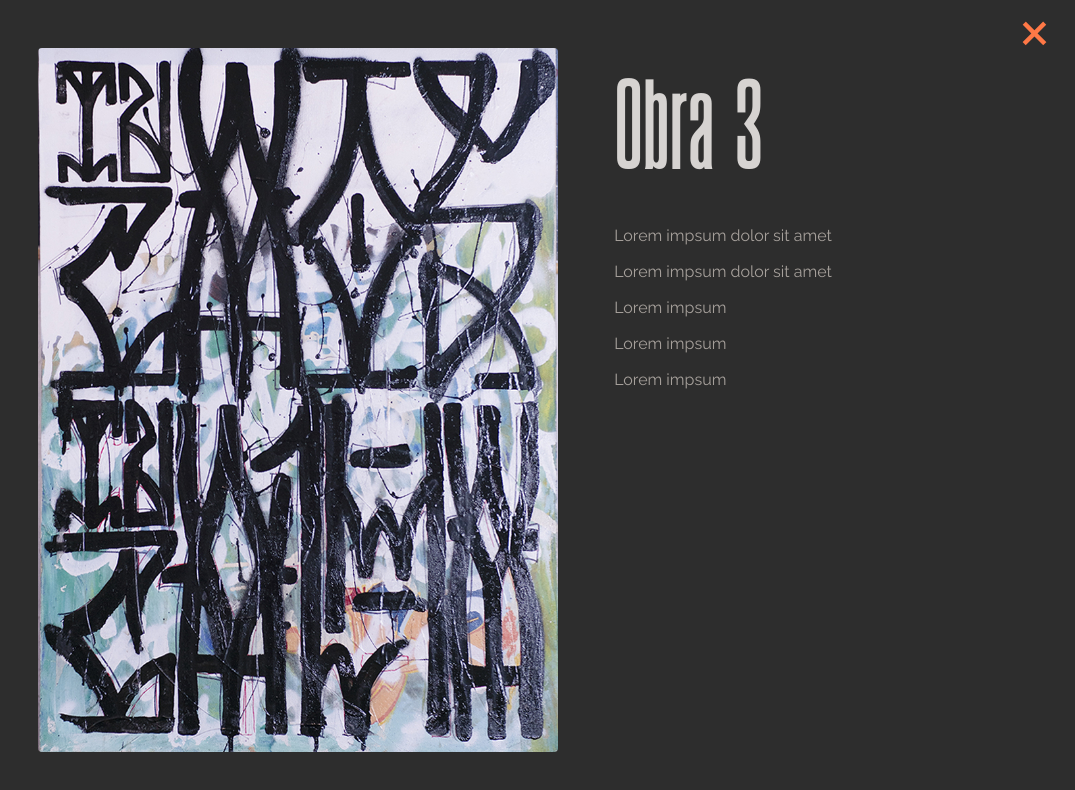
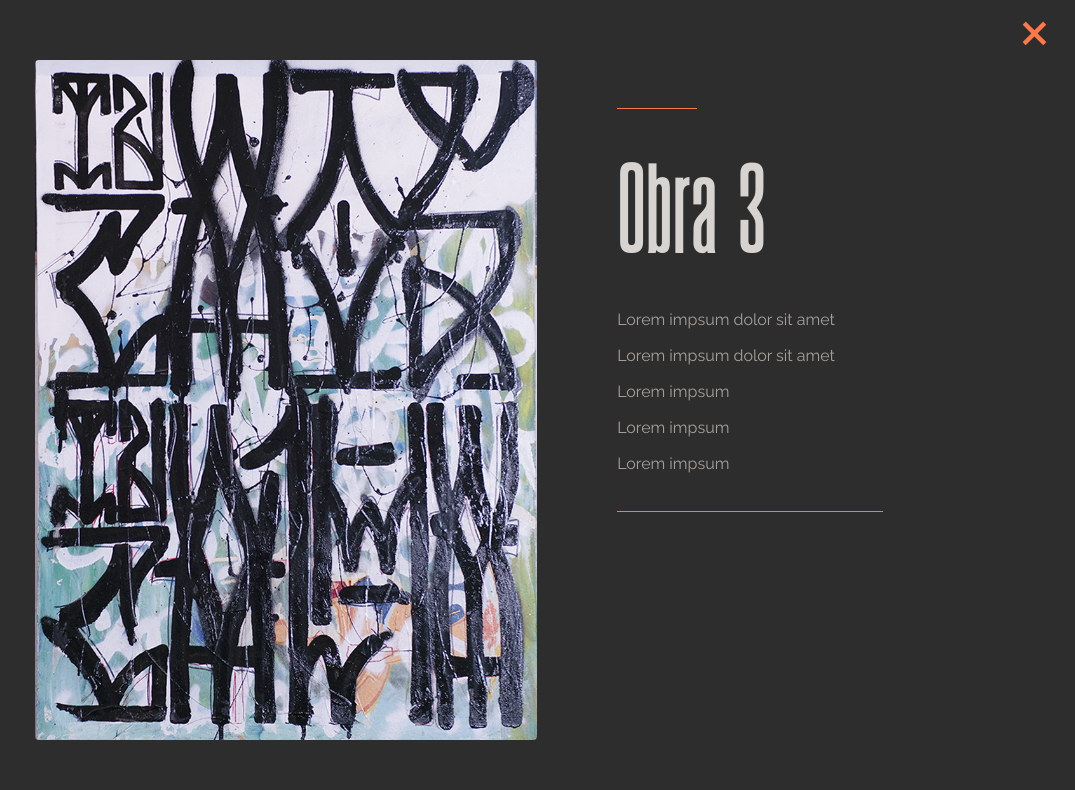
Before and after one commit to Najdorf12/art-gallery, a React (Vite) app: page /Artista/EduHinojosa in a window 1280 px wide. Both pictures are taken after a click on the element 137 px from the left and 1784 px from the top of the page. Shown: the part 1384-2174 px from the top of the page, without its empty margins (205-1280 px from the left). Built offline with nearby package versions, Linux system fonts and the light colour scheme.

Commit message:
add styles

```diff
--- a/src/pages/ArtistDetail2.jsx
+++ b/src/pages/ArtistDetail2.jsx
@@ -118,7 +118,7 @@ const ArtistDetail = ({ artistsData }) => {
 
               <div
                 ref={modalRef}
-                className="relative max-w-6xl w-full p-1 mt-6 md:mt-0"
+                className="relative max-w-6xl w-full p-1 mt-7 md:mt-0"
               >
                 <article className="p-2">
                   <div className="flex flex-col md:flex-row gap-8 md:items-start md:justify-center ">
@@ -126,10 +126,12 @@ const ArtistDetail = ({ artistsData }) => {
                       <img
                         src={selectedImage.image}
                         alt={selectedImage.name}
-                        className="w-full object-contain h-auto max-h-[470px] md:h-auto md:max-h-[900px] max-w-[520px] rounded-sm"
+                        className="w-full object-contain h-auto max-h-[470px] md:h-auto md:max-h-[680px] max-w-[520px] rounded-sm"
                       />
                     </div>
-                    <div className=" pl-1 md:pt-14 md:pl-6 xl:pt-16">
+                    <div className=" pl-1 md:pt-14 md:pl-12 md:pt-32 relative ">
+                      <div className="w-[100%] h-[1px] bg-orangeCustom absolute -bottom-2 md:-bottom-9"></div>
+                      <div className="w-[30%] h-[1px] bg-orangeCustom absolute -top-5 md:top-12"></div>
                       <h6 className="text-6xl leading-10 font-title text-stone-300 md:text-8xl xl:text-9xl">
                         {selectedImage.name}
                       </h6>
@@ -139,6 +141,7 @@ const ArtistDetail = ({ artistsData }) => {
                         <li>{selectedImage.description.detail3}</li>
                         <li>{selectedImage.description.detail4}</li>
                         <li>{selectedImage.description.detail5}</li>
+
                       </ul>
                     </div>
                   </div>
```
